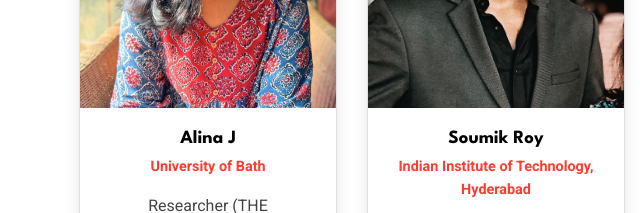
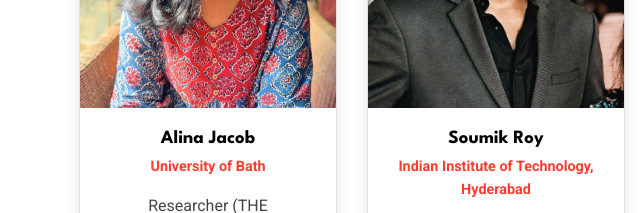
Before and after one commit to OrynthCon/orynth.github.io, a plain HTML site: page index.html in a window 1280 px wide. Shown: the part 5700-5913 px from the top of the page, 0-640 px from the left. Drawn offline with Linux system fonts and the light colour scheme.

Commit message:
Update index.html

```diff
--- a/index.html
+++ b/index.html
@@ -1286,11 +1286,11 @@
     </div>
 
     <div class="team-grid">
-      <!-- Alina J -->
+      <!-- Alina Jacob -->
       <div class="team-member">
         <div class="member-img" style="background-image: url('images/AlinaJacob.jpg')"></div>
         <div class="member-info">
-          <h3>Alina J</h3>
+          <h3>Alina Jacob</h3>
           <div class="position">University of Bath</div>
           <p>Researcher (THE GEOSTRATA) • Ex-IISPPR</p>
           <div class="social-links">
```
